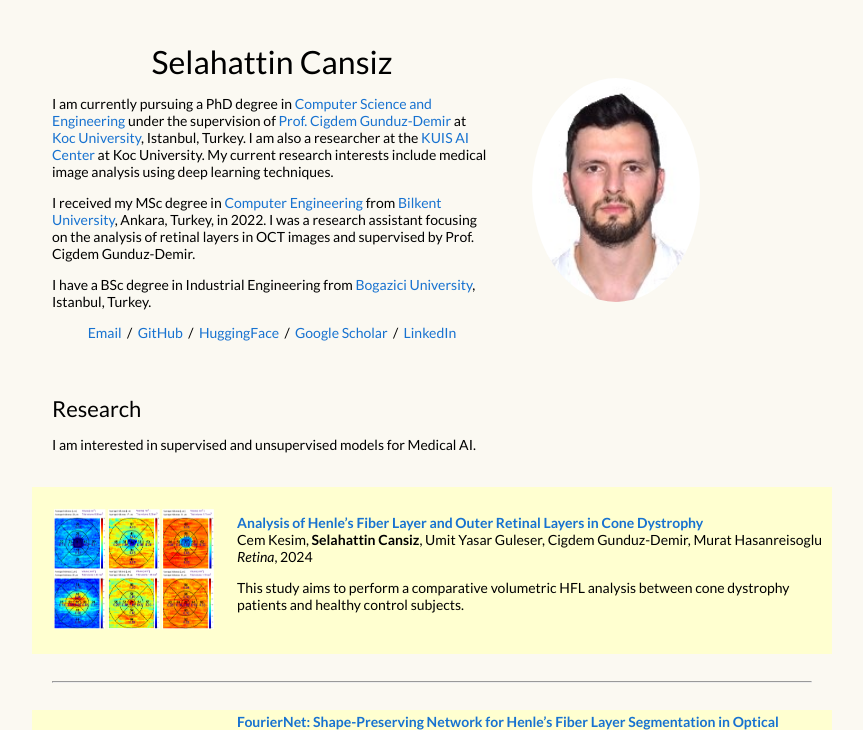
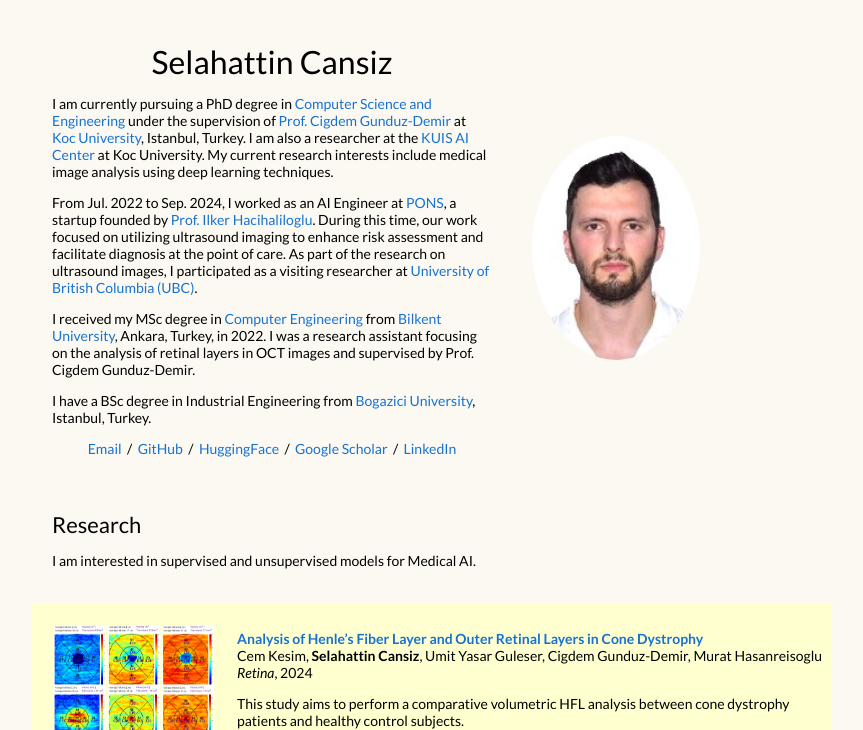
Before and after one commit to scansiz34/scansiz34.github.io, a Jekyll site: the page built from _posts/2023-08-28-3dgaussians.markdown, in a window 1280 px wide, cut to the strip 0-730 px from the top of the page. Shown: the whole strip, without its empty margins (208-1071 px from the left). Built offline with Jekyll 4.4.1, drawn with Linux system fonts in a browser that asks for light colours.

Commit message:
Update default.html

```diff
--- a/_layouts/default.html
+++ b/_layouts/default.html
@@ -31,6 +31,10 @@
                 I am currently pursuing a PhD degree in <a href="https://cs.ku.edu.tr/">Computer Science and Engineering</a> under the supervision of <a href="https://scholar.google.com/citations?user=d1I0jcAAAAAJ&hl=en&oi=ao">Prof. Cigdem Gunduz-Demir</a> at <a href="https://www.ku.edu.tr/en/">Koc University</a>, Istanbul, Turkey. I am also a researcher at the <a href="https://ai.ku.edu.tr/">KUIS AI Center</a> at Koc University. My current research interests include medical image analysis using deep learning techniques.
               </p>
                                                                     <!-- <HR> -->
+              <p>
+                From Jul. 2022 to Sep. 2024, I worked as an AI Engineer at <a href="https://www.ponstech.co/">PONS</a>, a startup founded by <a href=https://scholar.google.com/citations?user=dA7G64kAAAAJ&hl=en&oi=ao">Prof. Ilker Hacihaliloglu</a>. During this time, our work focused on utilizing ultrasound imaging to enhance risk assessment and facilitate diagnosis at the point of care. As part of the research on ultrasound images, I participated as a visiting researcher at <a href="https://www.ubc.ca/">University of British Columbia (UBC)</a>.
+              </p>
+                                                                                                                            <!-- <HR> -->
               <p>
                 I received my MSc degree in <a href="https://w3.cs.bilkent.edu.tr/">Computer Engineering</a> from <a href="https://w3.bilkent.edu.tr/bilkent/">Bilkent University</a>, Ankara, Turkey, in 2022. I was a research assistant focusing on the analysis of retinal layers in OCT images and supervised by Prof. Cigdem Gunduz-Demir.
               </p>
```
